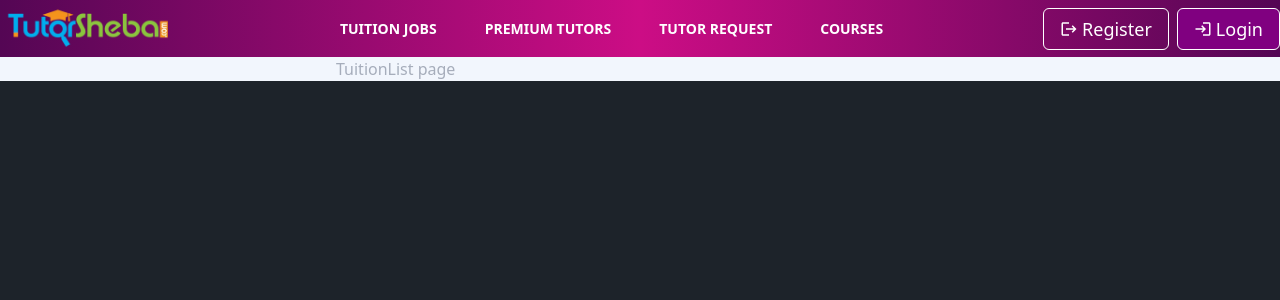
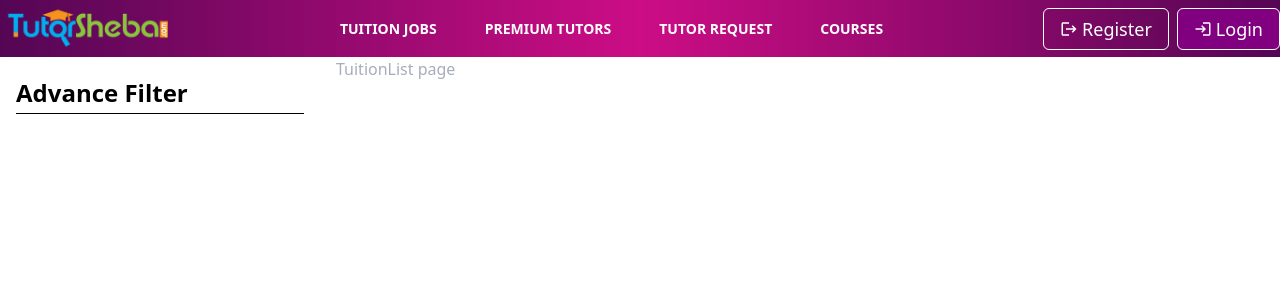
Before and after one commit to Rjk-Jami/tutor-sheba, a Next.js app: page /tuition-list in a window 1280 px wide. Shown: the top 300 px of the page. Built offline with nearby package versions, Linux system fonts and the light colour scheme.

Commit message:
restructure and create filter section

```diff
--- a/src/app/(user)/tuition-list/layout.jsx
+++ b/src/app/(user)/tuition-list/layout.jsx
@@ -1,13 +1,19 @@
+import FilterSection from "@/components/FilterSection/FilterSection";
+import Underline from "@/components/ui/Underline";
 import React from "react";
 
 const layout = ({ children }) => {
   return (
-    <div className="container mx-auto px-4">
-      <div className="grid grid-cols-1 lg:grid-cols-4 gap-8">
-        <div className="hidden lg:block "></div>
-        <div className="col-span-3 mx-4 lg:mx-0">{children}</div>
+    <div className="min-h-screen  bg-white">
+      <div className="container mx-auto px-4">
+        <div className="grid grid-cols-1 lg:grid-cols-4 gap-8">
+          <div className=" hidden lg:block col-span-1">
+            <FilterSection />
+          </div>
+
+          <div className=" lg:col-span-3 mx-auto lg:mx-0">{children}</div>
+        </div>
       </div>
-
     </div>
   );
 };
--- /dev/null
+++ b/src/components/FilterSection/FilterSection.jsx
@@ -0,0 +1,16 @@
+import Underline from "../ui/Underline";
+
+const FilterSection = () => {
+  return (
+
+      <div className="flex flex-col">
+        <div className="mt-5">
+          <h1 className="text-2xl font-semibold text-black">Advance Filter</h1>
+        </div>
+        <Underline className="h-[1px] bg-[#b4c0e0]"></Underline>
+      </div>
+
+  );
+};
+
+export default FilterSection;
--- /dev/null
+++ b/src/components/ui/Underline.jsx
@@ -0,0 +1,9 @@
+import React from 'react'
+
+function Underline({className}) {
+  return (
+    <div className={`w-full  ${className} bg-black  mt-1`} />
+  )
+}
+
+export default Underline
```
